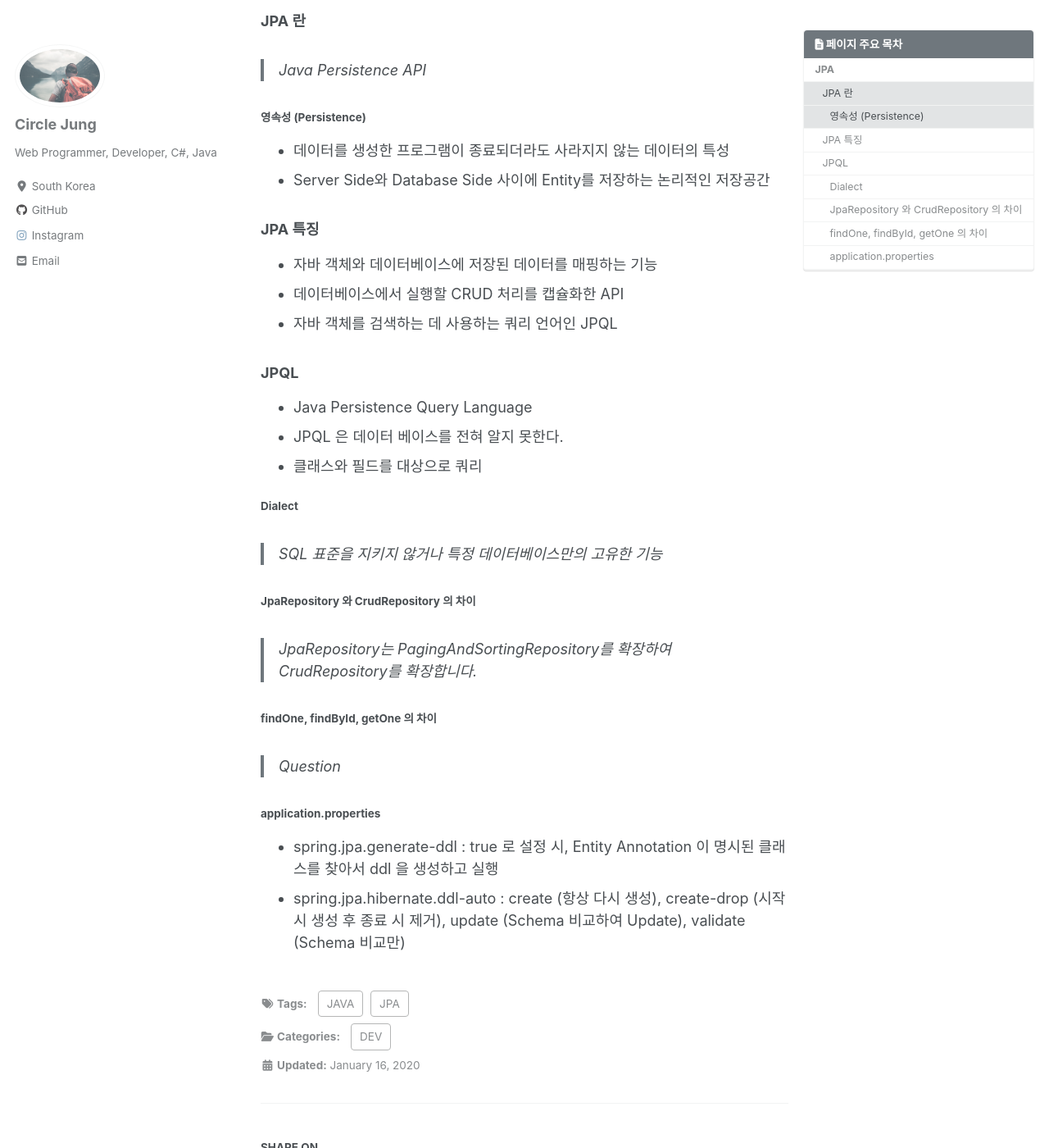
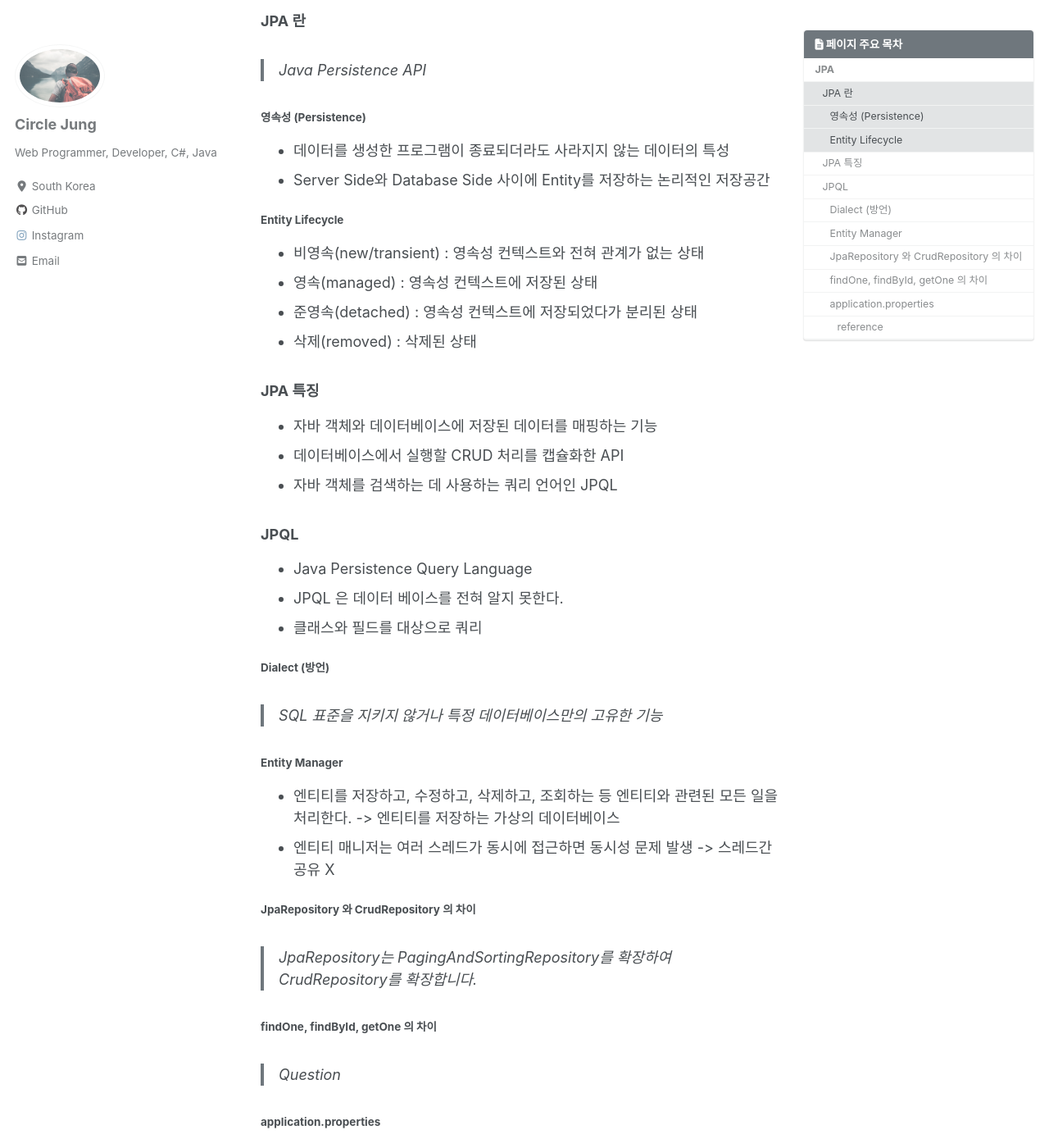
Before and after one commit to jwh0124/jwh0124.github.io, a Jekyll site: the page built from _posts/2020-01-16-jpa.md, in a window 1280 px wide and 1400 px high, scrolled down 261 px. Shown: the whole window at 82% size. Built offline with Jekyll 4.4.1, drawn with Linux system fonts in a browser that asks for light colours; cached includes are drawn as plain includes; nearby versions of some CDN libraries; comment, search, counter and statistics services are not loaded; some of the changed text lies outside the part shown.

Commit message:
+ study jpa chapter1~3

```diff
--- a/_posts/2020-01-16-jpa.md
+++ b/_posts/2020-01-16-jpa.md
@@ -26,6 +26,13 @@ last_modified_at: 2020-01-16T21:00:00
 - 데이터를 생성한 프로그램이 종료되더라도 사라지지 않는 데이터의 특성
 - Server Side와 Database Side 사이에 Entity를 저장하는 논리적인 저장공간
 
+#### Entity Lifecycle ####
+
+- 비영속(new/transient) : 영속성 컨텍스트와 전혀 관계가 없는 상태
+- 영속(managed) : 영속성 컨텍스트에 저장된 상태
+- 준영속(detached) : 영속성 컨텍스트에 저장되었다가 분리된 상태
+- 삭제(removed) : 삭제된 상태
+
 ### JPA 특징 ###
 
 - 자바 객체와 데이터베이스에 저장된 데이터를 매핑하는 기능
@@ -38,9 +45,14 @@ last_modified_at: 2020-01-16T21:00:00
 - JPQL 은 데이터 베이스를 전혀 알지 못한다.
 - 클래스와 필드를 대상으로 쿼리
 
-#### Dialect ####
+#### Dialect (방언) ####
 
 > SQL 표준을 지키지 않거나 특정 데이터베이스만의 고유한 기능
+
+#### Entity Manager ####
+
+- 엔티티를 저장하고, 수정하고, 삭제하고, 조회하는 등 엔티티와 관련된 모든 일을 처리한다. -> 엔티티를 저장하는 가상의 데이터베이스
+- 엔티티 매니저는 여러 스레드가 동시에 접근하면 동시성 문제 발생 -> 스레드간 공유 X
 
 #### JpaRepository 와 CrudRepository 의 차이 ####
 
@@ -54,3 +66,8 @@ last_modified_at: 2020-01-16T21:00:00
 
 - spring.jpa.generate-ddl : true 로 설정 시, Entity Annotation 이 명시된 클래스를 찾아서 ddl 을 생성하고 실행
 - spring.jpa.hibernate.ddl-auto : create (항상 다시 생성), create-drop (시작 시 생성 후 종료 시 제거), update (Schema 비교하여 Update), validate (Schema 비교만)
+
+##### reference #####
+
+- 영속성 컨텍스트 : 엔티티를 영구 저장하는 환경
+- flush (플러시) : 영속성 컨텍스트의 변경 내용을 데이터베이스에 동기화하는 것
```
Also changed, not shown: _posts/2020-05-09-development_tip.md (+12 -0 lines).
